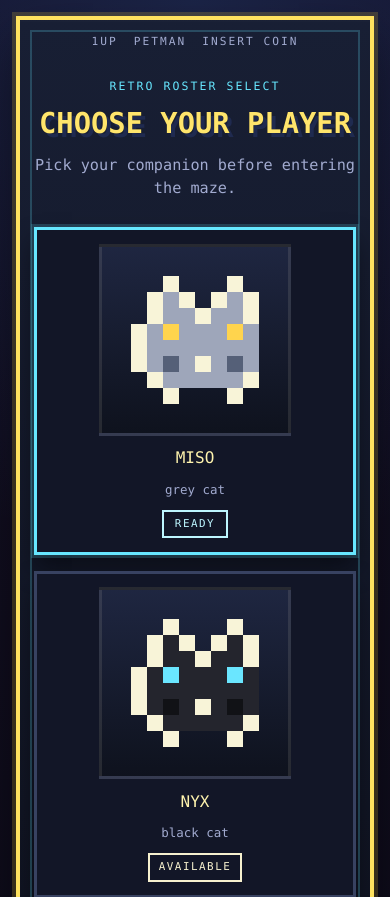
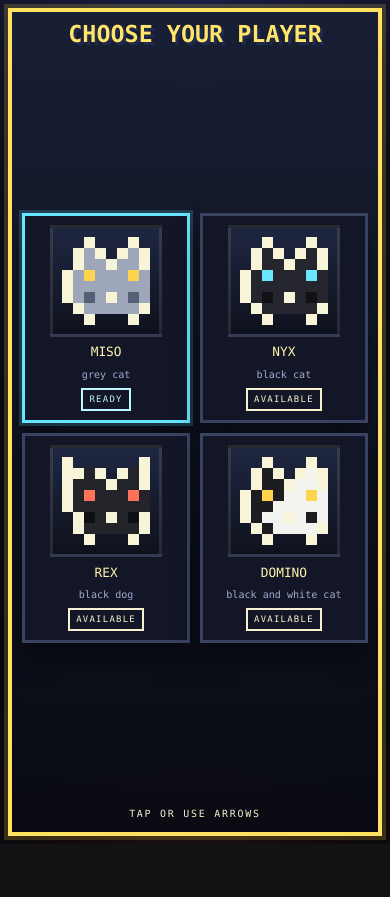
Before and after one commit to tgautie/petman, a React (Vite) app: page / in a window 390 px wide. Shown: the top 897 px of the page. After the commit the page ends 844 px from the top, so only its background shows below. Built offline with nearby package versions, Linux system fonts and the light colour scheme.

Commit message:
Adapt screens for mobile

```diff
--- a/src/components/CharacterSelect.tsx
+++ b/src/components/CharacterSelect.tsx
@@ -68,18 +68,8 @@ export function CharacterSelect({ onStartGame }: CharacterSelectProps) {
   return (
     <main className="screen-shell">
       <section className="selector-panel" aria-labelledby="choose-player-title">
-        <div className="selector-panel__hud" aria-hidden="true">
-          <span>1UP</span>
-          <span>Petman</span>
-          <span>{selectedCharacterId ? "player locked" : "insert coin"}</span>
-        </div>
-
         <header className="selector-panel__header">
-          <p className="selector-panel__eyebrow">retro roster select</p>
           <h1 id="choose-player-title">choose your player</h1>
-          <p className="selector-panel__subtitle">
-            Pick your companion before entering the maze.
-          </p>
         </header>
 
         <div className="character-grid" role="list" aria-label="Player choices">
@@ -122,12 +112,10 @@ export function CharacterSelect({ onStartGame }: CharacterSelectProps) {
         </div>
 
         <footer className="selector-panel__footer">
-          <p>tap a card or use arrow keys</p>
-          <p>game starts 1 second after selection</p>
           <p className="selector-panel__picked">
             {selectedCharacterId
-              ? `selected: ${characters.find((character) => character.id === selectedCharacterId)?.coatDescription} | launching...`
-              : "no player selected"}
+              ? `launching ${characters.find((character) => character.id === selectedCharacterId)?.name}...`
+              : "tap or use arrows"}
           </p>
         </footer>
       </section>
--- a/src/components/Hud.tsx
+++ b/src/components/Hud.tsx
@@ -3,25 +3,19 @@ import type { Character } from "../data/characters";
 type HudProps = {
   character: Character;
   score: number;
-  bowlsLeft: number;
   phaseLabel: string;
-  onRestart: () => void;
-  onBackToSelection: () => void;
 };
 
 export function Hud({
   character,
   score,
-  bowlsLeft,
   phaseLabel,
-  onRestart,
-  onBackToSelection,
 }: HudProps) {
   return (
     <header className="game-hud">
       <div className="game-hud__stats">
         <div className="game-hud__chip">
-          <span className="game-hud__label">player</span>
+          <span className="game-hud__label">pet</span>
           <strong>{character.name}</strong>
         </div>
         <div className="game-hud__chip">
@@ -29,23 +23,10 @@ export function Hud({
           <strong>{score}</strong>
         </div>
         <div className="game-hud__chip">
-          <span className="game-hud__label">bowls left</span>
-          <strong>{bowlsLeft}</strong>
-        </div>
-        <div className="game-hud__chip">
           <span className="game-hud__label">state</span>
           <strong>{phaseLabel}</strong>
         </div>
       </div>
-
-      <div className="game-hud__actions">
-        <button type="button" className="game-hud__button" onClick={onRestart}>
-          restart run
-        </button>
-        <button type="button" className="game-hud__button game-hud__button--ghost" onClick={onBackToSelection}>
-          change player
-        </button>
-      </div>
     </header>
   );
 }
--- a/src/styles.css
+++ b/src/styles.css
@@ -50,19 +50,23 @@ button {
 }
 
 .screen-shell {
-  min-height: 100vh;
+  min-height: 100dvh;
+  width: 100%;
   display: grid;
   place-items: center;
   padding:
-    max(1rem, env(safe-area-inset-top))
-    max(1rem, env(safe-area-inset-right))
-    max(1rem, env(safe-area-inset-bottom))
-    max(1rem, env(safe-area-inset-left));
+    max(0.5rem, env(safe-area-inset-top))
+    max(0.5rem, env(safe-area-inset-right))
+    max(0.5rem, env(safe-area-inset-bottom))
+    max(0.5rem, env(safe-area-inset-left));
 }
 
 .selector-panel {
-  width: min(100%, 70rem);
-  padding: 1rem;
+  width: min(100%, 34rem);
+  min-height: calc(100dvh - 1rem);
+  padding: 0.8rem;
+  display: grid;
+  grid-template-rows: auto 1fr auto;
   background:
     linear-gradient(180deg, rgba(24, 31, 52, 0.98), rgba(9, 10, 18, 0.98));
   border: 4px solid var(--panel-border);
@@ -94,59 +98,36 @@ button {
 }
 
 .selector-panel::after {
-  inset: 10px;
-  border: 2px solid rgba(103, 231, 255, 0.22);
+  display: none;
 }
 
-.selector-panel__hud,
 .selector-panel__footer,
 .selector-panel__eyebrow {
   text-transform: uppercase;
   letter-spacing: 0.18em;
 }
 
-.selector-panel__hud {
-  display: flex;
-  justify-content: space-between;
-  gap: 1rem;
-  color: var(--text-soft);
-  font-size: 0.7rem;
-  margin-bottom: 1.75rem;
-}
-
 .selector-panel__header {
   text-align: center;
-  margin-bottom: 1.75rem;
-}
-
-.selector-panel__eyebrow {
-  margin: 0 0 0.75rem;
-  color: var(--focus);
-  font-size: 0.72rem;
+  margin-bottom: 0.9rem;
 }
 
 .selector-panel__header h1 {
   margin: 0;
   text-transform: uppercase;
-  font-size: clamp(1.8rem, 7vw, 4rem);
+  font-size: clamp(1.3rem, 6vw, 2rem);
   line-height: 1.05;
   color: #ffe56c;
   text-shadow:
     0 0 0 var(--bg-dark),
-    4px 4px 0 #1f2a4f;
-}
-
-.selector-panel__subtitle {
-  max-width: 34rem;
-  margin: 1rem auto 0;
-  color: var(--text-soft);
-  font-size: 0.95rem;
+    3px 3px 0 #1f2a4f;
 }
 
 .character-grid {
   display: grid;
   grid-template-columns: repeat(2, minmax(0, 1fr));
-  gap: 1rem;
+  gap: 0.65rem;
+  align-content: center;
 }
 
 .character-grid__item {
@@ -159,11 +140,11 @@ button {
   border: 3px solid #384261;
   background: var(--card-bg);
   color: inherit;
-  padding: 1rem;
+  padding: 0.65rem;
   display: flex;
   flex-direction: column;
   align-items: center;
-  gap: 0.65rem;
+  gap: 0.35rem;
   cursor: pointer;
   transition:
     transform 120ms ease-out,
@@ -196,18 +177,18 @@ button {
 }
 
 .character-card__frame {
-  width: min(100%, 12rem);
+  width: min(100%, 7rem);
   aspect-ratio: 1;
   display: grid;
   place-items: center;
-  padding: 0.85rem;
+  padding: 0.45rem;
   background:
     linear-gradient(180deg, rgba(31, 39, 66, 0.95), rgba(14, 18, 29, 0.95));
   border: 3px solid rgba(248, 244, 216, 0.1);
 }
 
 .pixel-sprite {
-  width: min(100%, 8rem);
+  width: min(100%, 5.5rem);
   display: grid;
   grid-template-columns: repeat(8, 1fr);
   gap: 0;
@@ -249,19 +230,19 @@ button {
 .character-card__name {
   text-transform: uppercase;
   color: #fff4ae;
-  font-size: 1rem;
+  font-size: 0.8rem;
 }
 
 .character-card__type {
   color: var(--text-soft);
-  font-size: 0.78rem;
+  font-size: 0.63rem;
 }
 
 .character-card__status {
-  min-width: 10ch;
-  padding: 0.25rem 0.55rem;
+  min-width: 8ch;
+  padding: 0.18rem 0.4rem;
   border: 2px solid currentColor;
-  font-size: 0.68rem;
+  font-size: 0.56rem;
   text-transform: uppercase;
   letter-spacing: 0.14em;
 }
@@ -275,12 +256,12 @@ button {
 }
 
 .selector-panel__footer {
-  margin-top: 1.5rem;
+  margin-top: 0.75rem;
   display: grid;
   justify-items: center;
-  gap: 0.55rem;
+  gap: 0.25rem;
   color: var(--text-soft);
-  font-size: 0.72rem;
+  font-size: 0.62rem;
   text-align: center;
 }
 
@@ -292,8 +273,6 @@ button {
   color: var(--text-main);
 }
 
-.selector-panel__start,
-.game-hud__button,
 .touch-controls__button {
   border: 3px solid var(--panel-border);
   background: linear-gradient(180deg, #29365d, #18203a);
@@ -303,27 +282,21 @@ button {
   cursor: pointer;
 }
 
-.selector-panel__start {
-  padding: 0.8rem 1.2rem;
-  min-width: 14rem;
-}
-
-.selector-panel__start:disabled,
 .touch-controls__button:disabled {
   opacity: 0.45;
   cursor: not-allowed;
 }
 
 .game-shell {
-  width: min(100%, 78rem);
+  width: min(100%, 38rem);
+  min-height: calc(100dvh - 1rem);
   display: grid;
-  gap: 1rem;
+  grid-template-rows: auto 1fr auto;
+  gap: 0.5rem;
 }
 
 .game-hud {
-  display: grid;
-  gap: 1rem;
-  padding: 1rem;
+  padding: 0.5rem;
   background: linear-gradient(180deg, rgba(24, 31, 52, 0.98), rgba(9, 10, 18, 0.98));
   border: 4px solid var(--panel-border);
   box-shadow:
@@ -333,20 +306,20 @@ button {
 
 .game-hud__stats {
   display: grid;
-  grid-template-columns: repeat(4, minmax(0, 1fr));
-  gap: 0.75rem;
+  grid-template-columns: repeat(3, minmax(0, 1fr));
+  gap: 0.4rem;
 }
 
 .game-hud__chip {
-  padding: 0.75rem;
+  padding: 0.4rem 0.45rem;
   border: 2px solid rgba(103, 231, 255, 0.18);
   background: rgba(10, 13, 24, 0.68);
   display: grid;
-  gap: 0.2rem;
+  gap: 0.1rem;
 }
 
 .game-hud__chip strong {
-  font-size: 1.05rem;
+  font-size: 0.8rem;
   text-transform: uppercase;
   color: #fff2b5;
 }
@@ -355,27 +328,14 @@ button {
   color: var(--text-soft);
   text-transform: uppercase;
   letter-spacing: 0.14em;
-  font-size: 0.68rem;
-}
-
-.game-hud__actions {
-  display: flex;
-  flex-wrap: wrap;
-  gap: 0.75rem;
-}
-
-.game-hud__button {
-  padding: 0.75rem 1rem;
-}
-
-.game-hud__button--ghost {
-  border-color: var(--focus);
+  font-size: 0.55rem;
 }
 
 .game-stage {
   display: grid;
-  gap: 1rem;
-  padding: 1rem;
+  gap: 0.45rem;
+  padding: 0.5rem;
+  align-content: center;
   background: linear-gradient(180deg, rgba(24, 31, 52, 0.98), rgba(9, 10, 18, 0.98));
   border: 4px solid var(--panel-border);
   box-shadow:
@@ -383,31 +343,13 @@ button {
     0 24px 50px rgba(0, 0, 0, 0.45);
 }
 
-.game-stage__intro {
-  text-align: center;
-}
-
-.game-stage__title {
-  margin: 0;
-  text-transform: uppercase;
-  color: #ffe56c;
-  text-shadow: 4px 4px 0 #1f2a4f;
-  font-size: clamp(1.5rem, 5vw, 3rem);
-}
-
-.game-stage__subtitle {
-  margin: 0.75rem auto 0;
-  max-width: 40rem;
-  color: var(--text-soft);
-}
-
 .maze {
   display: grid;
   grid-template-columns: repeat(var(--maze-columns), minmax(0, 1fr));
-  width: min(100%, 40rem);
+  width: min(100%, min(36rem, calc(100dvh - 9rem)));
   margin: 0 auto;
-  padding: 0.45rem;
-  gap: 2px;
+  padding: 0.28rem;
+  gap: 1px;
   border: 4px solid #f6df73;
   background:
     linear-gradient(180deg, rgba(103, 231, 255, 0.14), rgba(255, 229, 108, 0.1)),
@@ -464,11 +406,12 @@ button {
 .maze__tile--plant::after {
   content: "";
   position: absolute;
-  bottom: 12%;
+  bottom: 28%;
   width: 20%;
   height: 58%;
   background: linear-gradient(180deg, #77d153, #2e7c33);
   border-radius: 80% 0 80% 0;
+  z-index: 1;
 }
 
 .maze__tile--plant::before {
@@ -479,6 +422,33 @@ button {
 .maze__tile--plant::after {
   right: 35%;
   transform: rotate(24deg) scaleX(-1);
+}
+
+.maze__tile--plant .maze__pot {
+  position: absolute;
+  bottom: 14%;
+  width: 46%;
+  height: 24%;
+  background: linear-gradient(180deg, #d7924e, #8f4d2a);
+  border: 2px solid rgba(255, 236, 194, 0.45);
+  border-bottom-width: 3px;
+  border-radius: 16% 16% 24% 24%;
+  box-shadow:
+    inset 0 3px 0 rgba(255, 236, 194, 0.18),
+    0 3px 0 rgba(0, 0, 0, 0.18);
+}
+
+.maze__tile--plant .maze__pot::before {
+  content: "";
+  position: absolute;
+  top: -20%;
+  left: 50%;
+  width: 120%;
+  height: 30%;
+  transform: translateX(-50%);
+  background: linear-gradient(180deg, #efb66e, #b86f3c);
+  border: 2px solid rgba(255, 236, 194, 0.38);
+  border-radius: 999px;
 }
 
 .maze__bowl {
@@ -544,7 +514,10 @@ button {
 .game-stage__status {
   text-align: center;
   color: var(--text-soft);
-  min-height: 1.5rem;
+  min-height: 1rem;
+  font-size: 0.65rem;
+  text-transform: uppercase;
+  letter-spacing: 0.12em;
 }
 
 .game-stage__status p {
@@ -557,14 +530,15 @@ button {
   grid-template-areas:
     ". up ."
     "left down right";
-  gap: 0.75rem;
-  width: min(100%, 28rem);
+  gap: 0.45rem;
+  width: min(100%, 20rem);
   margin: 0 auto;
 }
 
 .touch-controls__button {
-  min-height: 4rem;
-  padding: 0.75rem;
+  min-height: 2.75rem;
+  padding: 0.45rem;
+  font-size: 0.72rem;
 }
 
 .touch-controls__button--up {
@@ -585,36 +559,31 @@ button {
 
 @media (max-width: 640px) {
   .selector-panel {
-    padding: 0.85rem;
-  }
-
-  .selector-panel__hud {
-    flex-wrap: wrap;
-    justify-content: center;
+    padding: 0.65rem;
+    min-height: calc(100dvh - 1rem);
   }
 
   .character-grid {
-    grid-template-columns: 1fr;
+    grid-template-columns: repeat(2, minmax(0, 1fr));
   }
 
   .character-card {
-    padding: 0.85rem;
+    padding: 0.55rem;
   }
 
   .game-hud__stats {
-    grid-template-columns: repeat(2, minmax(0, 1fr));
+    grid-template-columns: repeat(3, minmax(0, 1fr));
   }
 
-  .game-hud__actions {
-    flex-direction: column;
+  .game-shell {
+    min-height: calc(100dvh - 1rem);
   }
 
-  .game-hud__button,
-  .selector-panel__start {
-    width: 100%;
+  .maze {
+    width: min(100%, calc(100dvh - 8.5rem));
   }
 
   .touch-controls__button {
-    min-height: 3.5rem;
+    min-height: 2.5rem;
   }
 }
```
Also changed, not shown: src/components/GameBoard.tsx (+5 -18 lines).
